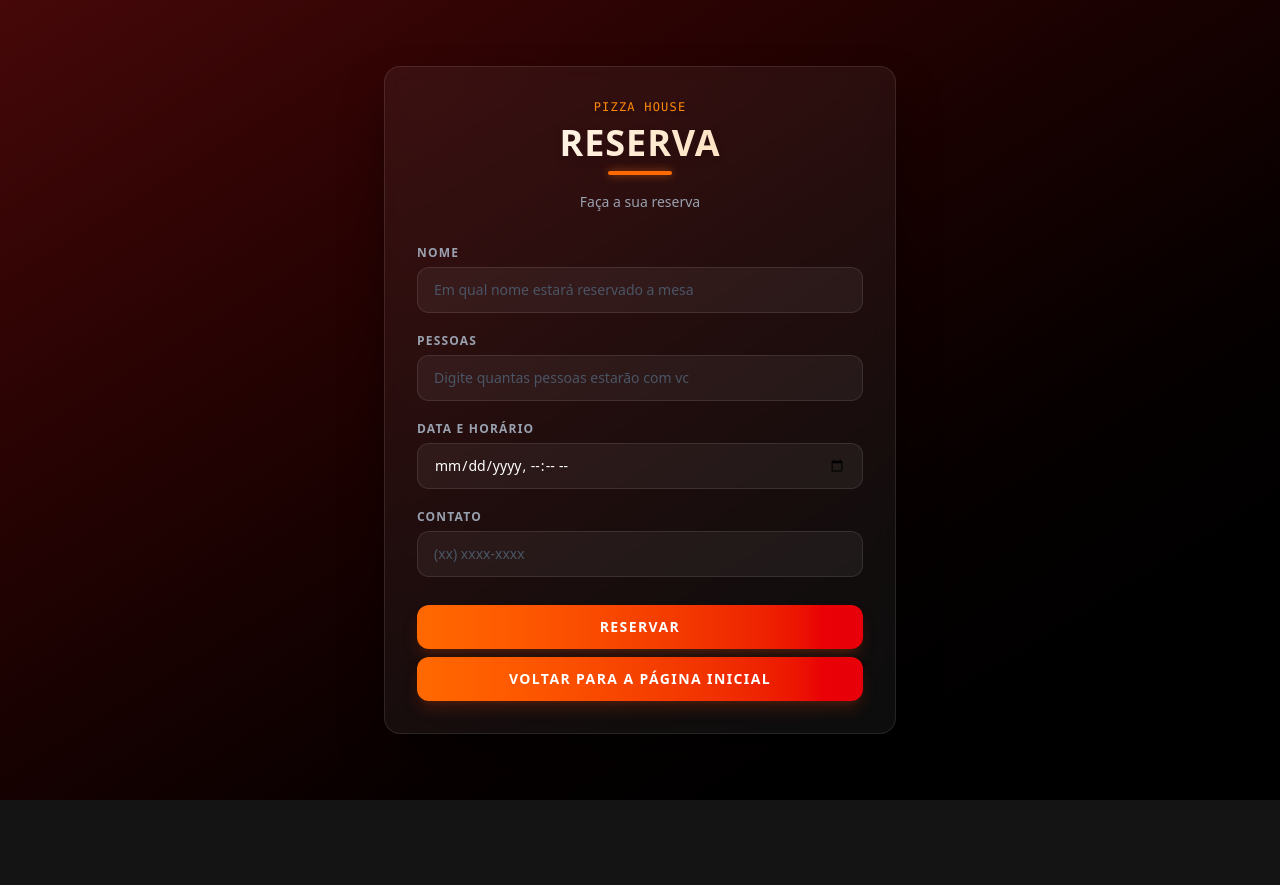
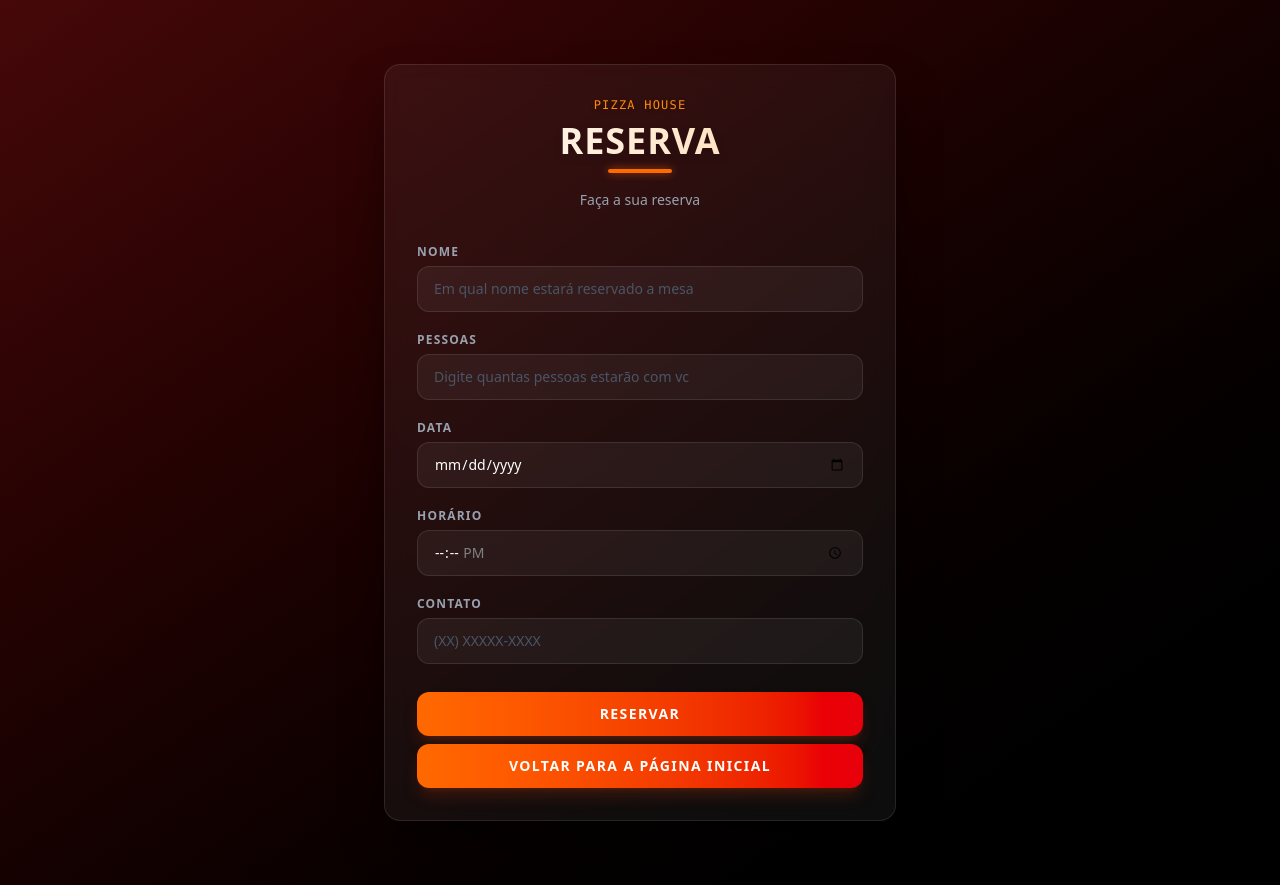
Before and after one commit to DavidTrabuco/Atividade-React-Organizacao, a React (Vite) app in the folder Pizzaria-David/: page /reservation in a window 1280 px wide. Before the commit the page ends 800 px from the top, so only its background shows below. Built offline with nearby package versions, Linux system fonts and the light colour scheme.

Commit message:
Atualização da validação

```diff
--- a/Pizzaria-David/src/components/Reservation/Reservation.jsx
+++ b/Pizzaria-David/src/components/Reservation/Reservation.jsx
@@ -1,14 +1,17 @@
-import { useState } from "react";
+import { useState, useRef } from "react";
 import { NavLink } from "react-router";
 import { ReservationStyle } from "./style";
-
+import { mascaraTelefone } from "./utils";
 export default function Reservation() {
     const [nome, setNome] = useState('');
     const [pessoas, setPessoas] = useState('');
-    const [dataHorario, setDataHorario] = useState('');
+    const [data, setData] = useState('');
+    const [horario, setHorario] = useState('');
     const [contato, setContato] = useState('');
     const [erros, setErros] = useState({});
     const [enviando, setEnviando] = useState(false)
+    const dataRef = useRef(null);
+    const horarioRef = useRef(null);
 
     function validar() {
         const novosErros = {};
@@ -27,28 +30,41 @@ export default function Reservation() {
             novosErros.pessoas = 'Máximo de 20 pessoas por reserva';
         }
 
-        if (!dataHorario) {
-            novosErros.dataHorario = 'Data e horário são obrigatórios';
+        if (!data) {
+            novosErros.data = 'Data é obrigatória';
         } else {
-            const dataSelecionada = new Date(dataHorario);
-            const agora = new Date();
+            const hoje = new Date();
+            hoje.setHours(0, 0, 0, 0);
+            const dataSelecionada = new Date(data + 'T00:00:00');
+            if (dataSelecionada < hoje) {
+                novosErros.data = 'A data não pode ser no passado';
+            }
+        }
 
-            if (dataSelecionada < agora) {
-                novosErros.dataHorario = 'A data não pode ser no passado';
-            } else {
-                const hora = dataSelecionada.getHours();
-                if (hora < 18 || hora >= 23) {
-                    novosErros.dataHorario = 'Horário de funcionamento: 18h às 23h';
+        if (!horario) {
+            novosErros.horario = 'Horário é obrigatório';
+        } else {
+            const [hora, minuto] = horario.split(':').map(Number);
+            if (hora < 18 || hora >= 23 || (hora === 22 && minuto > 59)) {
+                novosErros.horario = 'Horário de funcionamento: 18h às 23h';
+            }
+            if (data) {
+                const agendado = new Date(`${data}T${horario}`);
+                if (agendado < new Date()) {
+                    novosErros.horario = 'O horário não pode ser no passado';
                 }
             }
         }
 
         if (!contato.trim()) {
             novosErros.contato = 'Contato é obrigatório';
-        } else if (contato.length < 10) {
-            novosErros.contato = 'Telefone precisa ter pelo menos 10 dígitos';
-        }else if (contato.length > 10){
-            novosErros.contato = 'Telefone tem apenas 10 números .'
+        } else {
+            const apenasDigitos = contato.replace(/\D/g, '');
+            if (apenasDigitos.length < 10) {
+                novosErros.contato = 'Telefone precisa ter pelo menos 10 dígitos';
+            } else if (apenasDigitos.length > 11) {
+                novosErros.contato = 'Telefone inválido';
+            }
         }
 
         return novosErros;
@@ -58,7 +74,8 @@ export default function Reservation() {
     e.preventDefault();
     const novosErros = validar();
 
-    if (Object.keys(novosErros).length > 0) {
+    const erros = Object.keys(novosErros)
+    if (erros.length > 0) {
         setErros(novosErros);
         return;
     }
@@ -74,7 +91,8 @@ export default function Reservation() {
         body: JSON.stringify({
             nome: nome,
             pessoas: Number(pessoas),
-            dataHorario: dataHorario,
+            data: data,
+            horario: horario,
             contato: contato,
         }),
     })
@@ -84,7 +102,8 @@ export default function Reservation() {
             alert('Reserva feita com sucesso!');
             setNome('');
             setPessoas('');
-            setDataHorario('');
+            setData('');
+            setHorario('');
             setContato('');
             setEnviando(false);
         })
@@ -129,23 +148,42 @@ export default function Reservation() {
                             {erros.pessoas && <span style={{ color: 'red' }}>{erros.pessoas}</span>}
                         </div>
                         <div className={ReservationStyle.inputGroup}>
-                            <label className={ReservationStyle.inputLabel}>Data e Horário</label>
+                            <label className={ReservationStyle.inputLabel}>Data</label>
                             <input
                                 className={ReservationStyle.input}
-                                type="datetime-local"
-                                value={dataHorario}
-                                onChange={(e) => setDataHorario(e.target.value)}
+                                type="date"
+                                min={new Date().toISOString().split('T')[0]}
+                                value={data}
+                                ref={dataRef}
+                                onClick={() => dataRef.current.showPicker()}
+                                onChange={(e) => setData(e.target.value)}
+                                onKeyDown={(e) => e.preventDefault()}
                             />
-                            {erros.dataHorario && <span style={{ color: 'red' }}>{erros.dataHorario}</span>}
+                            {erros.data && <span style={{ color: 'red' }}>{erros.data}</span>}
+                        </div>
+                        <div className={ReservationStyle.inputGroup}>
+                            <label className={ReservationStyle.inputLabel}>Horário</label>
+                            <input
+                                className={ReservationStyle.input}
+                                type="time"
+                                min="18:00"
+                                max="22:59"
+                                value={horario}
+                                ref={horarioRef}
+                                onClick={() => horarioRef.current.showPicker()}
+                                onChange={(e) => setHorario(e.target.value)}
+                                onKeyDown={(e) => e.preventDefault()}
+                            />
+                            {erros.horario && <span style={{ color: 'red' }}>{erros.horario}</span>}
                         </div>
                         <div className={ReservationStyle.inputGroup}>
                             <label className={ReservationStyle.inputLabel}>Contato</label>
                             <input
                                 className={ReservationStyle.input}
                                 type="tel"
-                                placeholder="(xx) xxxx-xxxx"
+                                placeholder="(XX) XXXXX-XXXX"
                                 value={contato}
-                                onChange={(e) => setContato(e.target.value)}
+                                onChange={(e) => setContato(mascaraTelefone(e.target.value))}
                             />
                             {erros.contato && <span style={{ color: 'red' }}>{erros.contato}</span>}
                         </div>
--- /dev/null
+++ b/Pizzaria-David/src/components/Reservation/utils.jsx
@@ -0,0 +1,11 @@
+export function mascaraTelefone(valor) {
+    const digits = valor.replace(/\D/g, '').slice(0, 11);
+    if (digits.length <= 10) {
+        return digits
+            .replace(/^(\d{2})(\d)/, '($1) $2')
+            .replace(/(\d{4})(\d)/, '$1-$2');
+    }
+    return digits
+        .replace(/^(\d{2})(\d)/, '($1) $2')
+        .replace(/(\d{5})(\d)/, '$1-$2');
+}
```
